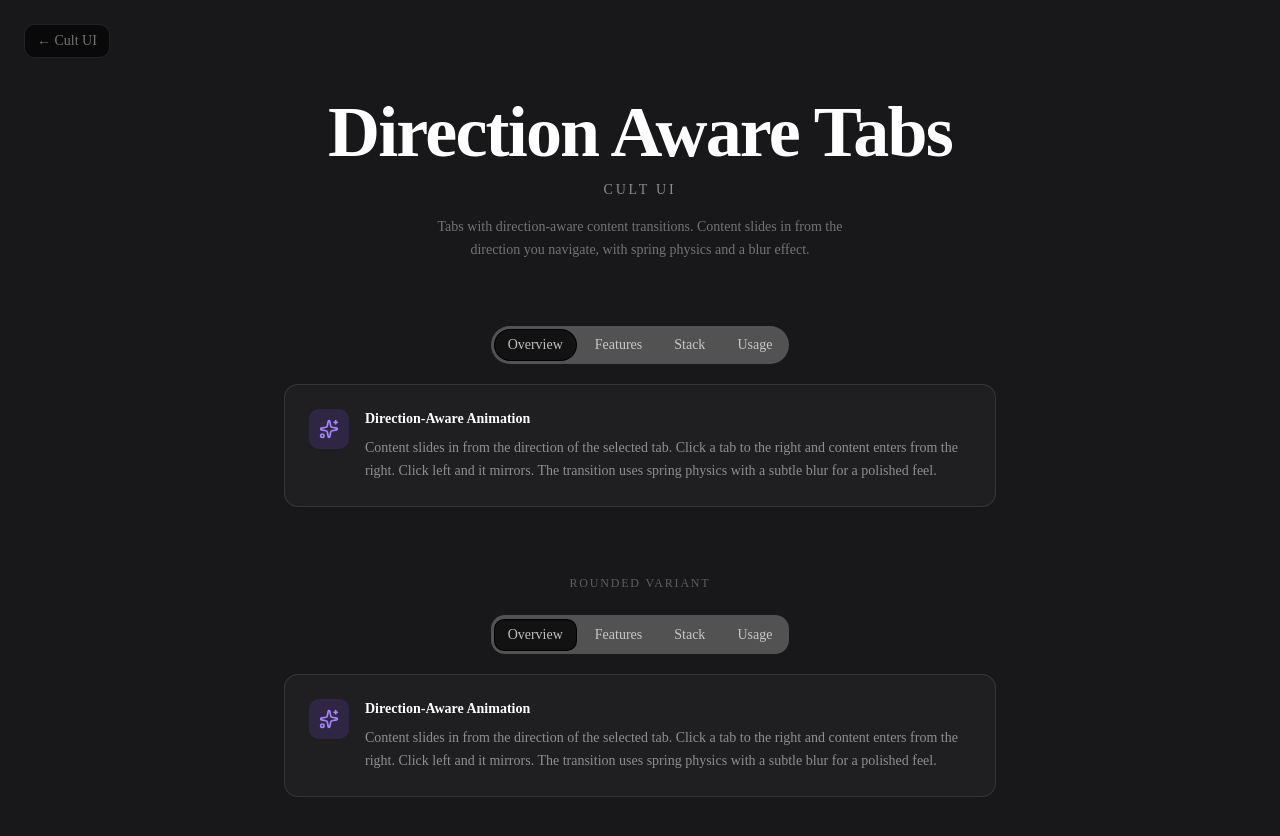
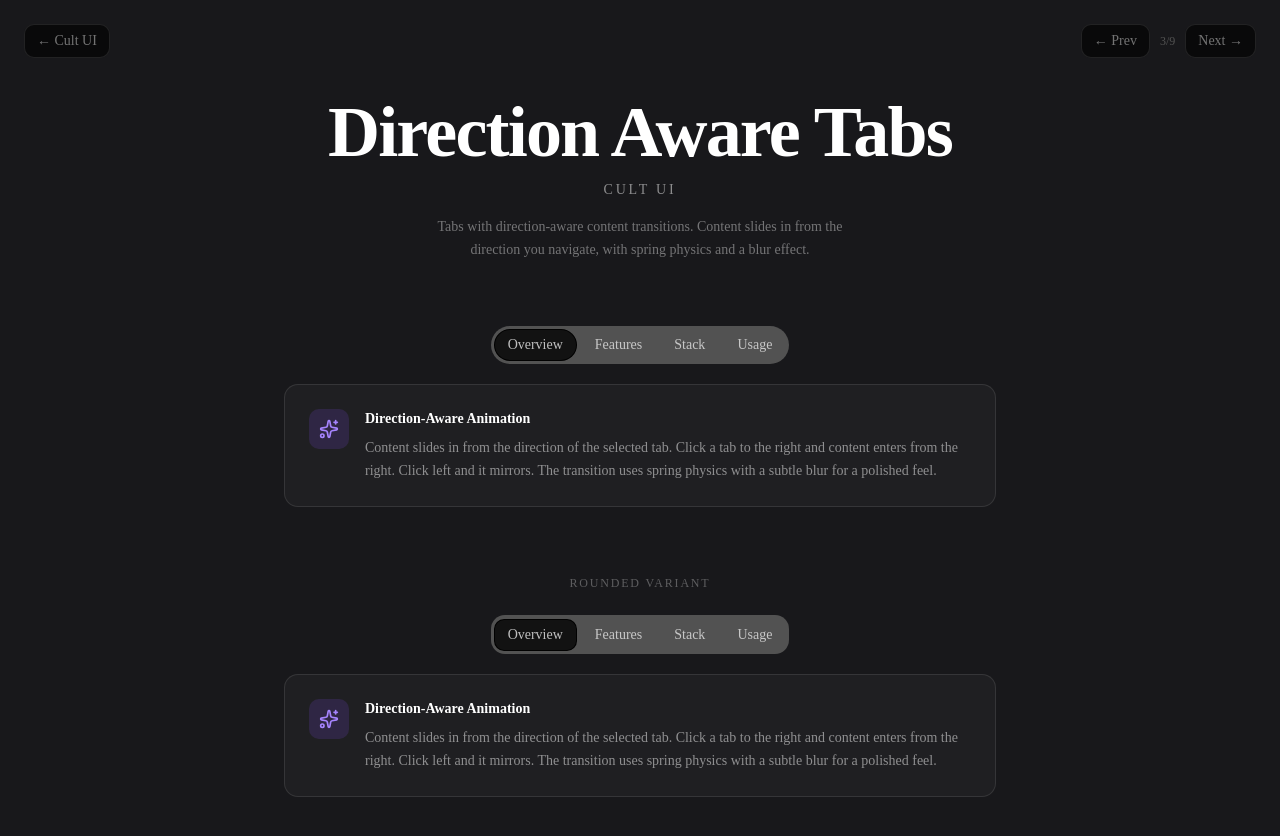
Before and after one commit to LLCSAMIH/beirux-ui, a Next.js app: page /cult-ui/direction-aware-tabs in a window 1280 px wide. Shown: the top 836 px of the page. Built offline with nearby package versions, Linux system fonts and the light colour scheme.

Commit message:
add prev/next component navigation via layout injection
Shared ComponentNav renders fixed top-right prev/next links with counter.
Layout files per library auto-detect component pages via pathname.
No existing pages modified.

```diff
--- /dev/null
+++ b/src/app/cult-ui/layout.tsx
@@ -0,0 +1,17 @@
+"use client";
+
+import { usePathname } from "next/navigation";
+import { ComponentNav } from "@/components/component-nav";
+
+export default function CultUILayout({ children }: { children: React.ReactNode }) {
+  const pathname = usePathname();
+  const slug = pathname.split("/").pop();
+  const isIndex = pathname === "/cult-ui";
+
+  return (
+    <>
+      {!isIndex && slug && <ComponentNav library="cult-ui" slug={slug} />}
+      {children}
+    </>
+  );
+}
--- /dev/null
+++ b/src/app/fancy/layout.tsx
@@ -0,0 +1,17 @@
+"use client";
+
+import { usePathname } from "next/navigation";
+import { ComponentNav } from "@/components/component-nav";
+
+export default function FancyLayout({ children }: { children: React.ReactNode }) {
+  const pathname = usePathname();
+  const slug = pathname.split("/").pop();
+  const isIndex = pathname === "/fancy";
+
+  return (
+    <>
+      {!isIndex && slug && <ComponentNav library="fancy" slug={slug} />}
+      {children}
+    </>
+  );
+}
--- /dev/null
+++ b/src/app/kokonutui/layout.tsx
@@ -0,0 +1,17 @@
+"use client";
+
+import { usePathname } from "next/navigation";
+import { ComponentNav } from "@/components/component-nav";
+
+export default function KokonutUILayout({ children }: { children: React.ReactNode }) {
+  const pathname = usePathname();
+  const slug = pathname.split("/").pop();
+  const isIndex = pathname === "/kokonutui";
+
+  return (
+    <>
+      {!isIndex && slug && <ComponentNav library="kokonutui" slug={slug} />}
+      {children}
+    </>
+  );
+}
--- /dev/null
+++ b/src/app/reactbits/layout.tsx
@@ -0,0 +1,17 @@
+"use client";
+
+import { usePathname } from "next/navigation";
+import { ComponentNav } from "@/components/component-nav";
+
+export default function ReactBitsLayout({ children }: { children: React.ReactNode }) {
+  const pathname = usePathname();
+  const slug = pathname.split("/").pop();
+  const isIndex = pathname === "/reactbits";
+
+  return (
+    <>
+      {!isIndex && slug && <ComponentNav library="reactbits" slug={slug} />}
+      {children}
+    </>
+  );
+}
--- /dev/null
+++ b/src/components/component-nav.tsx
@@ -0,0 +1,53 @@
+"use client";
+
+import Link from "next/link";
+import { componentLists } from "@/lib/component-lists";
+
+export function ComponentNav({
+  library,
+  slug,
+}: {
+  library: string;
+  slug: string;
+}) {
+  const list = componentLists[library];
+  if (!list) return null;
+
+  const idx = list.indexOf(slug);
+  if (idx === -1) return null;
+
+  const prev = idx > 0 ? list[idx - 1] : null;
+  const next = idx < list.length - 1 ? list[idx + 1] : null;
+
+  return (
+    <div className="fixed top-6 right-6 z-50 flex items-center gap-1.5">
+      {prev ? (
+        <Link
+          href={`/${library}/${prev}`}
+          className="text-sm text-neutral-500 hover:text-white transition-colors bg-black/60 backdrop-blur-sm px-3 py-1.5 rounded-lg border border-white/10"
+        >
+          &larr; Prev
+        </Link>
+      ) : (
+        <span className="text-sm text-neutral-700 bg-black/30 backdrop-blur-sm px-3 py-1.5 rounded-lg border border-white/5 cursor-default">
+          &larr; Prev
+        </span>
+      )}
+      <span className="text-xs text-neutral-600 tabular-nums px-1">
+        {idx + 1}/{list.length}
+      </span>
+      {next ? (
+        <Link
+          href={`/${library}/${next}`}
+          className="text-sm text-neutral-500 hover:text-white transition-colors bg-black/60 backdrop-blur-sm px-3 py-1.5 rounded-lg border border-white/10"
+        >
+          Next &rarr;
+        </Link>
+      ) : (
+        <span className="text-sm text-neutral-700 bg-black/30 backdrop-blur-sm px-3 py-1.5 rounded-lg border border-white/5 cursor-default">
+          Next &rarr;
+        </span>
+      )}
+    </div>
+  );
+}
--- /dev/null
+++ b/src/lib/component-lists.ts
@@ -0,0 +1,21 @@
+export const componentLists: Record<string, string[]> = {
+  reactbits: [
+    "silk", "glitch-text", "splash-cursor", "circular-gallery", "aurora",
+    "hyperspeed", "decrypted-text", "tilted-card", "pixel-card",
+    "scroll-velocity", "blob-cursor",
+  ],
+  "cult-ui": [
+    "texture-button", "dynamic-island", "direction-aware-tabs", "texture-card",
+    "typewriter", "logo-carousel", "shift-card", "text-animate", "dock",
+  ],
+  fancy: [
+    "gravity", "variable-font", "elastic-line", "text-along-path",
+    "stacking-cards", "cursor-attractor", "drag-elements", "letter-swap",
+    "box-carousel",
+  ],
+  kokonutui: [
+    "liquid-glass-card", "ai-input-search", "morphic-navbar", "card-flip",
+    "background-paths", "action-search-bar", "smooth-tab", "ai-loading",
+    "carousel-cards", "mouse-effect-card",
+  ],
+};
```
